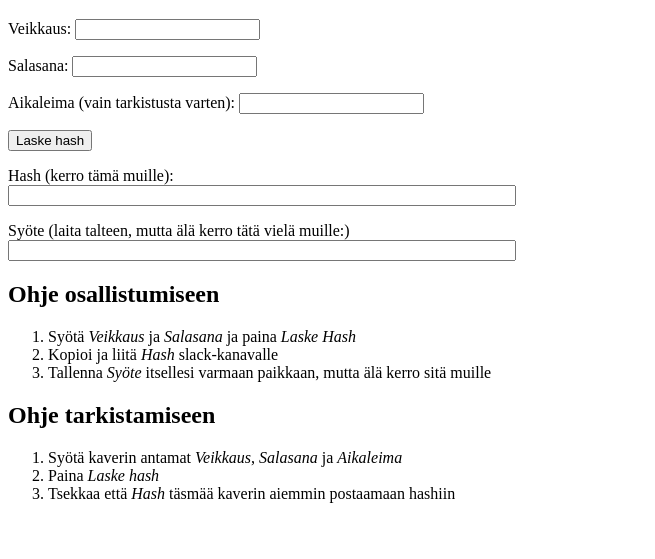
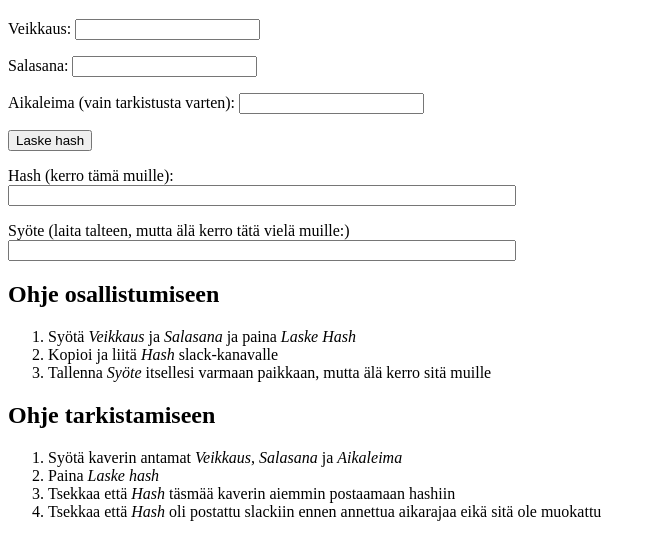
Before and after one commit to ykarikos/hash-veikkaus, a plain HTML site: page index.html in a window 1280 px wide. Shown: the part 61-620 px from the top of the page, without its empty margins (0-655 px from the left). Drawn offline with Linux system fonts and the light colour scheme.

Commit message:
Add slack check

```diff
--- a/index.html
+++ b/index.html
@@ -52,6 +52,7 @@ async function calculate() {
 	<li>Syötä kaverin antamat <i>Veikkaus</i>, <i>Salasana</i> ja <i>Aikaleima</i></li>
 	<li>Paina <i>Laske hash</i></li>
 	<li>Tsekkaa että <i>Hash</i> täsmää kaverin aiemmin postaamaan hashiin</li>
+	<li>Tsekkaa että <i>Hash</i> oli postattu slackiin ennen annettua aikarajaa eikä sitä ole muokattu</li>
 </ol>
 
 </body>
```
